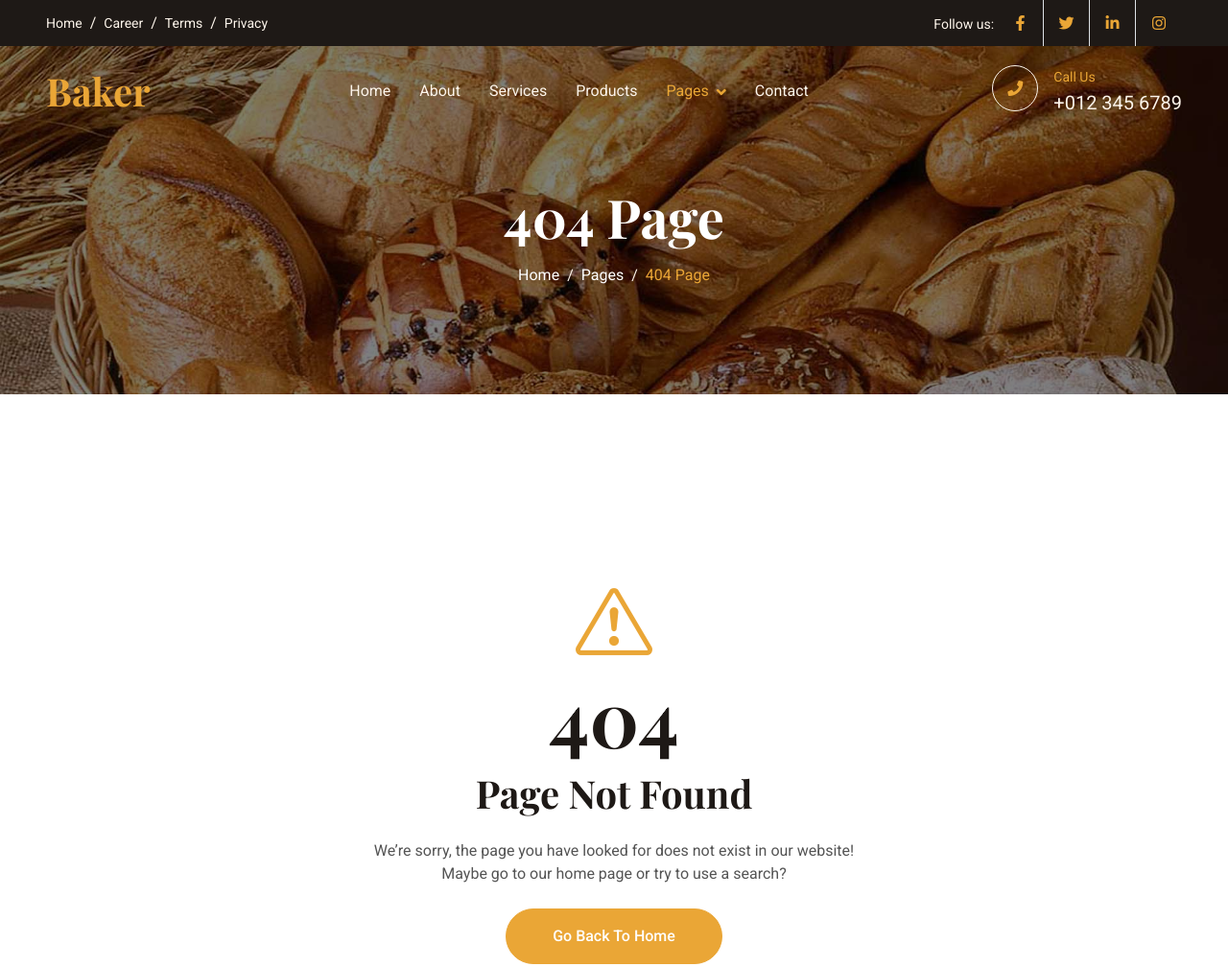
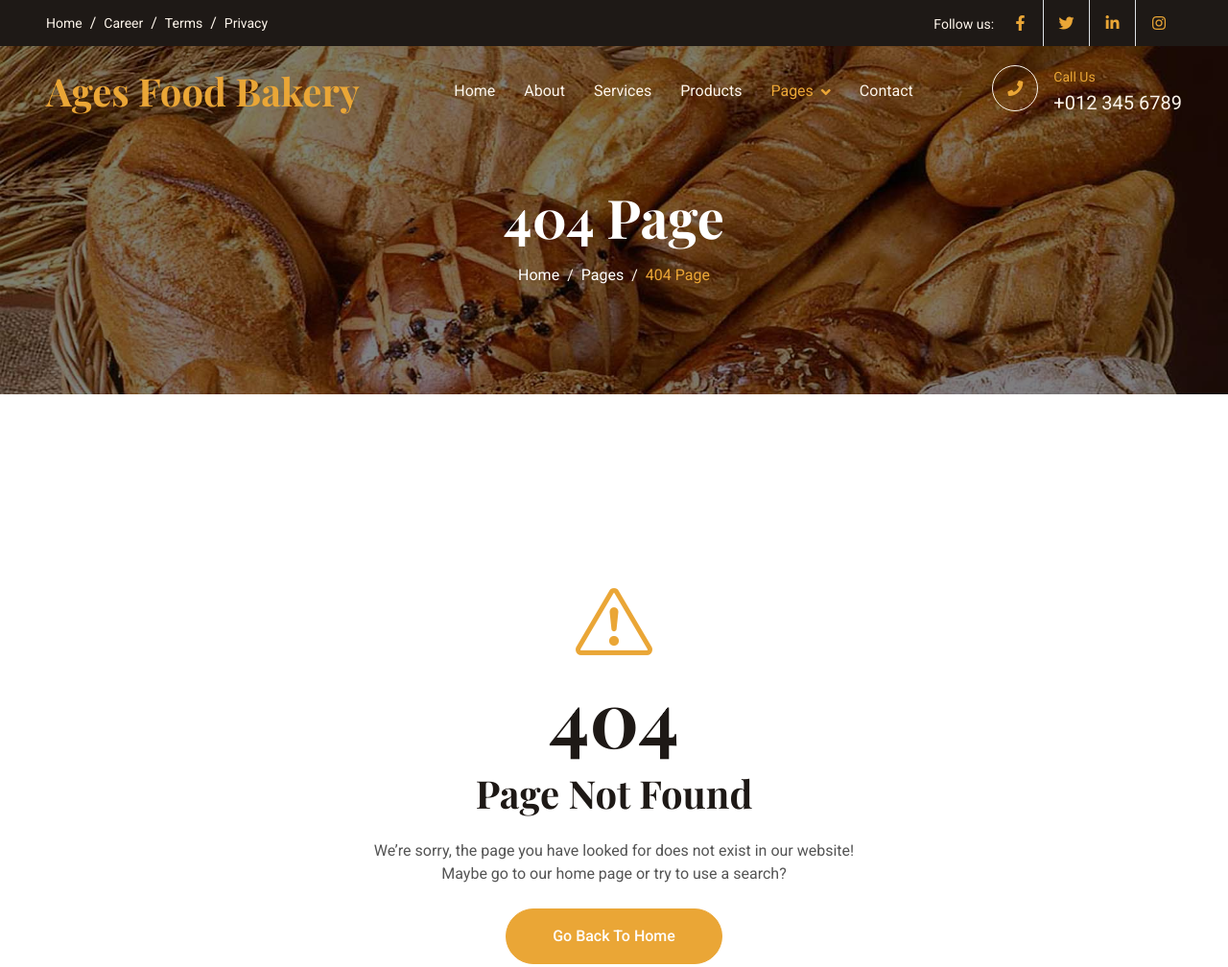
Before and after one commit to Robiul26/agesfoodbakery, a plain HTML site: page 404.html in a window 1280 px wide. Shown: the top 1008 px of the page at 96% size. Drawn offline with nearby package versions, Linux system fonts and the light colour scheme.

Commit message:
Frontend deployed

```diff
--- a/404.html
+++ b/404.html
@@ -67,7 +67,7 @@
     <!-- Navbar Start -->
     <nav class="navbar navbar-expand-lg navbar-dark fixed-top py-lg-0 px-lg-5 wow fadeIn" data-wow-delay="0.1s">
         <a href="index.html" class="navbar-brand ms-4 ms-lg-0">
-            <h1 class="text-primary m-0">Baker</h1>
+            <h1 class="text-primary m-0">Ages Food Bakery</h1>
         </a>
         <button type="button" class="navbar-toggler me-4" data-bs-toggle="collapse" data-bs-target="#navbarCollapse">
             <span class="navbar-toggler-icon"></span>
```
Also changed, not shown: about.html (+1 -1 lines), contact.html (+1 -1 lines), product.html (+1 -1 lines), service.html (+1 -1 lines), team.html (+1 -1 lines), testimonial.html (+1 -1 lines).
